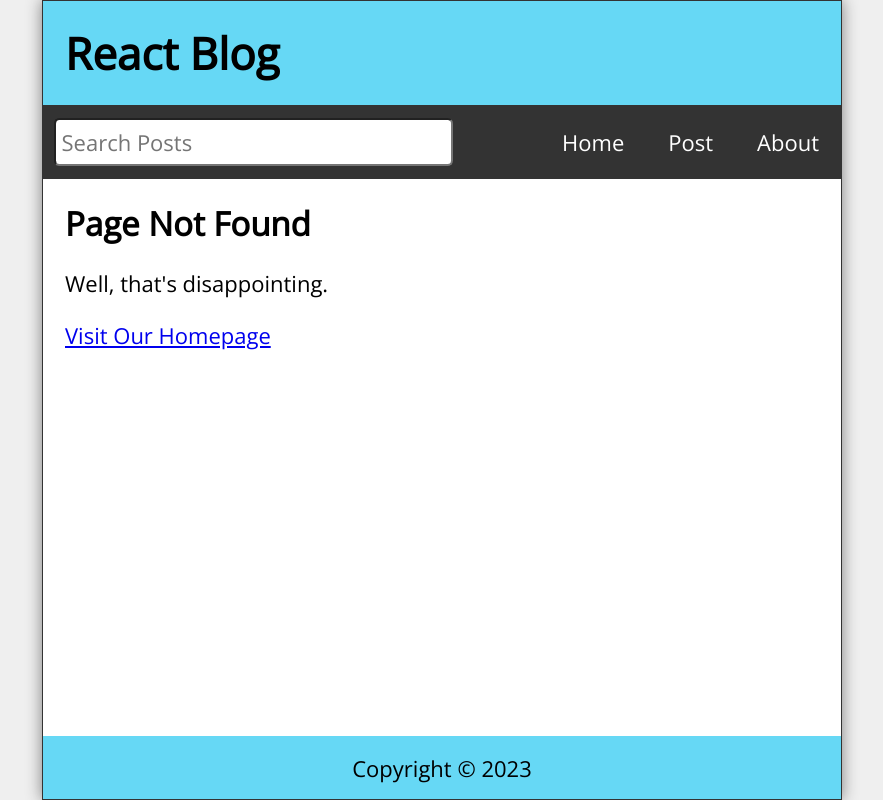
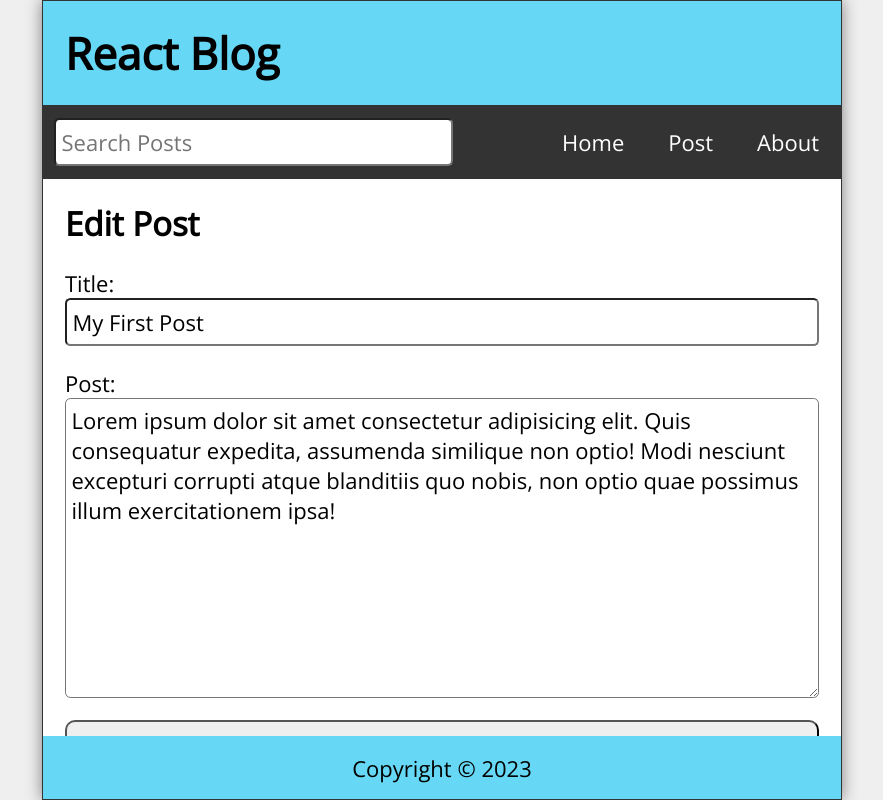
Before and after one commit to TomaszKlekner/react-blog, a React (Create React App) app: page /edit/1 in a window 1280 px wide. Before the commit this address had no page. Shown: the whole page, without its empty margins (198-1081 px from the left). Built offline with nearby package versions, Linux system fonts and the light colour scheme; data requests are answered from the project's data file.

Commit message:
Add EditPost

```diff
--- a/data/db.json
+++ b/data/db.json
@@ -7,21 +7,9 @@
       "body": "Lorem ipsum dolor sit amet consectetur adipisicing elit. Quis consequatur expedita, assumenda similique non optio! Modi nesciunt excepturi corrupti atque blanditiis quo nobis, non optio quae possimus illum exercitationem ipsa!"
     },
     {
-      "id": 2,
-      "title": "My 2nd Post",
-      "datetime": "July 01, 2021 11:17:36 AM",
-      "body": "Lorem ipsum dolor sit amet consectetur adipisicing elit. Quis consequatur expedita, assumenda similique non optio! Modi nesciunt excepturi corrupti atque blanditiis quo nobis, non optio quae possimus illum exercitationem ipsa!"
-    },
-    {
       "id": 3,
       "title": "My 3rd Post",
-      "datetime": "July 01, 2021 11:17:36 AM",
-      "body": "Lorem ipsum dolor sit amet consectetur adipisicing elit. Quis consequatur expedita, assumenda similique non optio! Modi nesciunt excepturi corrupti atque blanditiis quo nobis, non optio quae possimus illum exercitationem ipsa!"
-    },
-    {
-      "id": 4,
-      "title": "My Fourth Post",
-      "datetime": "July 01, 2021 11:17:36 AM",
+      "datetime": "15 March, 2023 2:17:04 PM",
       "body": "Lorem ipsum dolor sit amet consectetur adipisicing elit. Quis consequatur expedita, assumenda similique non optio! Modi nesciunt excepturi corrupti atque blanditiis quo nobis, non optio quae possimus illum exercitationem ipsa!"
     }
   ]
--- a/src/App.js
+++ b/src/App.js
@@ -3,6 +3,7 @@
 import Footer from './Footer';
 import Home from './Home';
 import NewPost from './NewPost';
+import EditPost from './EditPost';
 import PostPage from './PostPage';
 import About from './About';
 import Missing from './Missing';
@@ -17,6 +18,8 @@
   const [searchResults, setSearchResults] = useState([]);
   const [postTitle, setPostTitle] = useState('');
   const [postBody, setPostBody] = useState('');
+  const [editTitle, setEditTitle] = useState('');
+  const [editBody, setEditBody] = useState('');
   let navigate = useNavigate();
 
   useEffect(() => {
@@ -66,6 +69,22 @@
     }
   };
 
+  const handleEdit = async (id) => {
+    const datetime = format(new Date(), 'dd MMMM, yyyy pp');
+    const updatedPost = { id, title: editTitle, datetime, body: editBody };
+    try {
+      const response = await api.put(`/posts/${id}`, updatedPost);
+      setPosts(
+        posts.map((post) => (post.id === id ? { ...response.data } : post))
+      );
+      setEditTitle('');
+      setEditBody('');
+      navigate('/');
+    } catch (error) {
+      console.log(`Error: ${error.message}`);
+    }
+  };
+
   const handleDelete = async (id) => {
     try {
       await api.delete(`/posts/${id}`);
@@ -87,11 +106,25 @@
           path='/post'
           element={
             <NewPost
+              posts={posts}
               postTitle={postTitle}
               setPostTitle={setPostTitle}
               postBody={postBody}
               setPostBody={setPostBody}
               handleSubmit={handleSubmit}
+            />
+          }
+        />
+        <Route
+          path='/edit/:id'
+          element={
+            <EditPost
+              posts={posts}
+              editTitle={editTitle}
+              setEditTitle={setEditTitle}
+              editBody={editBody}
+              setEditBody={setEditBody}
+              handleEdit={handleEdit}
             />
           }
         />
--- /dev/null
+++ b/src/EditPost.jsx
@@ -0,0 +1,62 @@
+import { useEffect } from 'react';
+import { useParams, Link } from 'react-router-dom';
+
+const EditPost = ({
+  posts,
+  editTitle,
+  setEditTitle,
+  editBody,
+  setEditBody,
+  handleEdit,
+}) => {
+  const { id } = useParams();
+  const post = posts.find((post) => post.id.toString() === id);
+
+  useEffect(() => {
+    if (post) {
+      setEditTitle(post.title);
+      setEditBody(post.body);
+    }
+  }, [posts, setEditTitle, setEditBody]);
+
+  return (
+    <main className='NewPost'>
+      {editTitle && (
+        <>
+          <h2>Edit Post</h2>
+          <form className='newPostForm' onSubmit={(e) => e.preventDefault()}>
+            <label htmlFor='editTitle'>Title:</label>
+            <input
+              id='editTitle'
+              type='text'
+              required
+              value={editTitle}
+              onChange={(e) => setEditTitle(e.target.value)}
+            />
+            <label htmlFor='editBody'>Post:</label>
+            <textarea
+              id='editBody'
+              required
+              value={editBody}
+              onChange={(e) => setEditBody(e.target.value)}
+            />
+            <button onClick={() => handleEdit(post.id)} type='submit'>
+              Submit
+            </button>
+          </form>
+        </>
+      )}
+      {!post && (
+        <>
+          <h2>Post not found</h2>
+          <p>Well, that's disappointing.</p>
+          <p>
+            <Link to='/'>Visit our Homepage</Link>
+          </p>
+        </>
+      )}
+    </main>
+  );
+};
+
+export default EditPost;
--- a/src/PostPage.jsx
+++ b/src/PostPage.jsx
@@ -12,7 +12,18 @@
             <h2>{post.title}</h2>
             <p className='postDate'>{post.datetime}</p>
             <p className='postBody'>{post.body}</p>
-            <button onClick={() => handleDelete(post.id)}>Delete Post</button>
+            <Link to={`/edit/${post.id}`}>
+              <button className='editButton' type='button'>
+                Edit Post
+              </button>
+            </Link>
+            <button
+              className='deleteButton'
+              type='button'
+              onClick={() => handleDelete(post.id)}
+            >
+              Delete Post
+            </button>
           </>
         )}
         {!post && (
--- a/src/index.css
+++ b/src/index.css
@@ -205,11 +205,10 @@
   cursor: pointer;
 }
 
-.Missing h2,
-.PostPage h2,
 .Missing p,
-.PostPage p {
-  margin-bottom: 1rem;
+.PostPage p,
+.NewPost p {
+  margin-top: 1rem;
 }
 
 .PostPage button {
@@ -217,10 +216,18 @@
   min-width: 48px;
   border-radius: 0.25rem;
   padding: 0.5rem;
+  margin-right: 0.5rem;
   font-size: 1rem;
-  background-color: red;
   color: #fff;
   cursor: pointer;
+}
+
+.deleteButton {
+  background-color: red;
+}
+
+.editButton {
+  background-color: #333;
 }
 
 .statusMsg {
```
